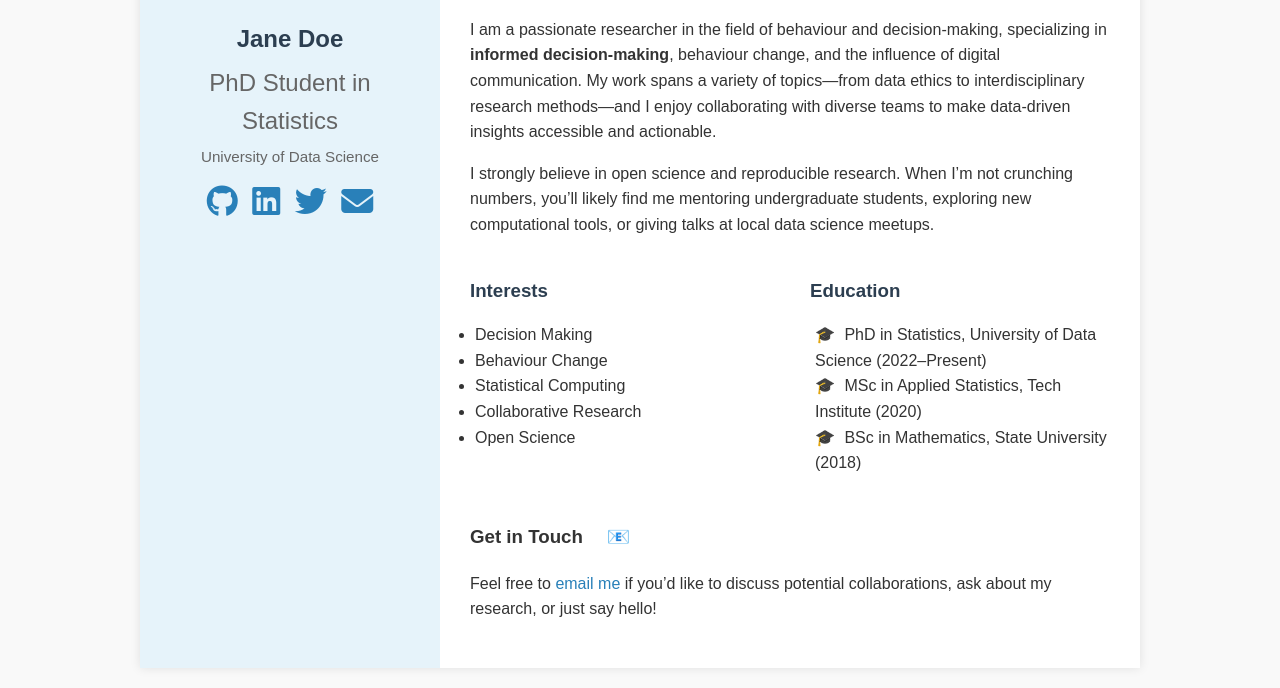
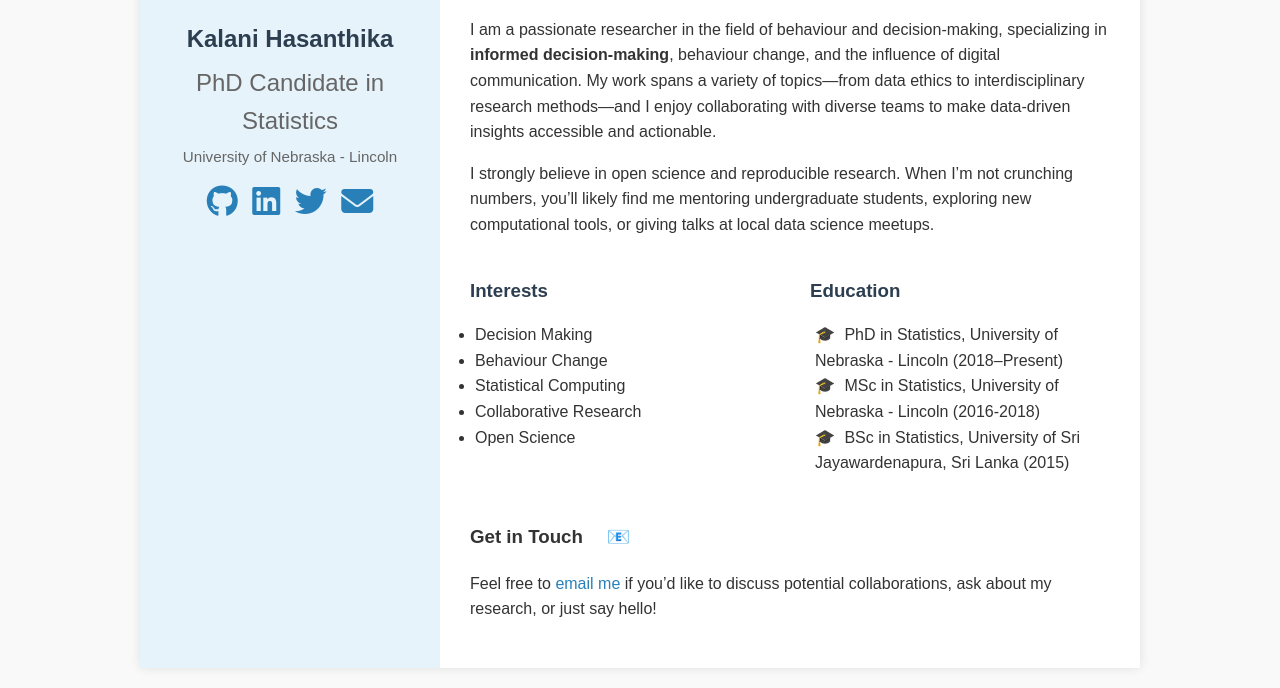
Before and after one commit to khasanthika/about.me, a plain HTML site: page index.html in a window 1280 px wide. Shown: the part 147-835 px from the top of the page. Drawn offline with Linux system fonts and the light colour scheme.

Commit message:
Update index.html

```diff
--- a/index.html
+++ b/index.html
@@ -173,22 +173,22 @@
     <div class="profile-left">
       <!-- Replace 'profile.jpg' with your own photo URL -->
       <img src="profile.jpg" alt="Profile Picture" class="profile-picture">
-      <h1>Jane Doe</h1>
-      <h2>PhD Student in Statistics</h2>
-      <h3>University of Data Science</h3>
+      <h1>Kalani Hasanthika</h1>
+      <h2>PhD Candidate in Statistics</h2>
+      <h3>University of Nebraska - Lincoln</h3>
 
       <!-- Social Icons (GitHub, LinkedIn, Twitter, etc.) -->
      <div class="social-icons">
-             <a href="https://github.com/YourUsername" target="_blank">
+             <a href="https://github.com/khasanthika" target="_blank">
                <i class="fab fa-github fa-2x"></i>
              </a>
-             <a href="https://www.linkedin.com/in/YourUsername" target="_blank">
+             <a href="https://www.linkedin.com/in/kalani-hasanthika-366b39b3/" target="_blank">
                <i class="fab fa-linkedin fa-2x"></i>
              </a>
              <a href="https://twitter.com/YourUsername" target="_blank">
                <i class="fab fa-twitter fa-2x"></i>
              </a>
-             <a href="mailto:jane.doe@example.com">
+             <a href="mailto:kalanihasanthika@gmail.com">
                <i class="fas fa-envelope fa-2x"></i>
              </a>
            </div>
@@ -228,9 +228,9 @@
         <div>
           <h3>Education &emsp;</h3>
           <ul class="education-list">
-            <li>PhD in Statistics, University of Data Science (2022–Present)</li>
-            <li>MSc in Applied Statistics, Tech Institute (2020)</li>
-            <li>BSc in Mathematics, State University (2018)</li>
+            <li>PhD in Statistics, University of Nebraska - Lincoln (2018–Present)</li>
+            <li>MSc in Statistics, University of Nebraska - Lincoln (2016-2018)</li>
+            <li>BSc in Statistics, University of Sri Jayawardenapura, Sri Lanka (2015)</li>
           </ul>
         </div>
       </div>
@@ -239,7 +239,7 @@
       <div class="contact" id="contact">
         <h3>Get in Touch &emsp;📧</h3>
         <p>
-          Feel free to <a href="mailto:jane.doe@example.com">email me</a> if you’d like to discuss
+          Feel free to <a href="mailto:kalanihasanthika@gmail.com">email me</a> if you’d like to discuss
           potential collaborations, ask about my research, or just say hello!
         </p>
       </div>
```
